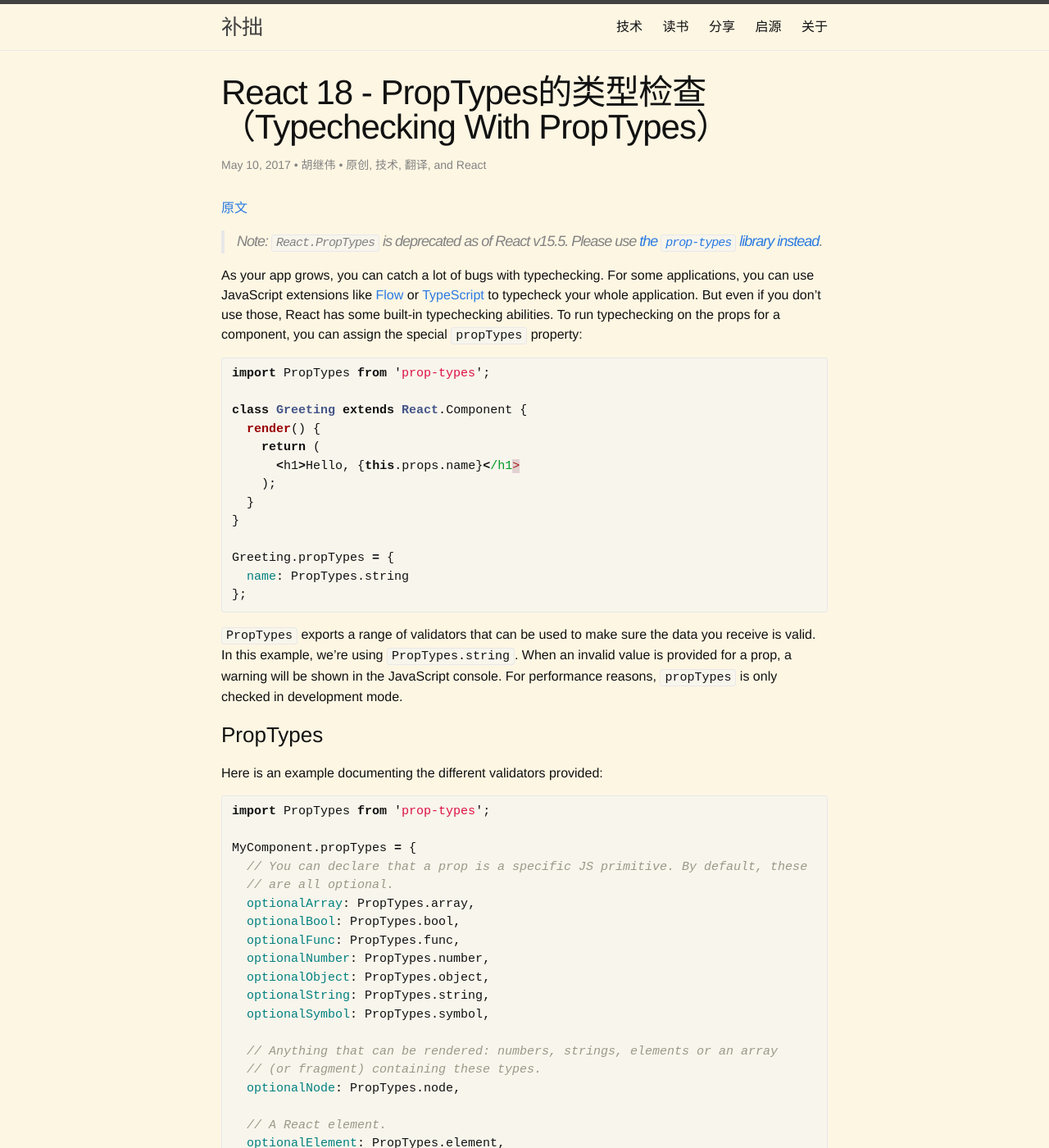
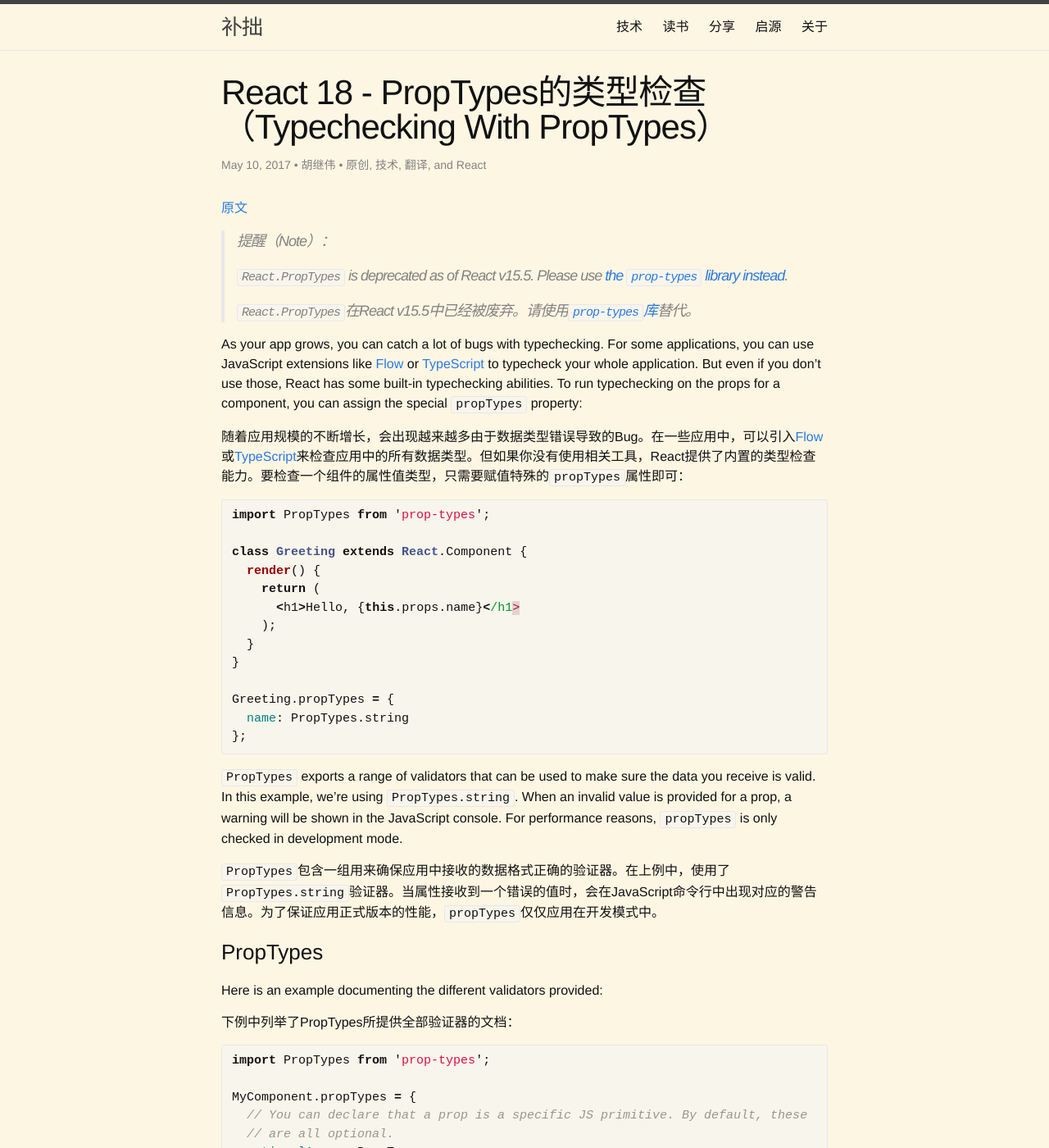
Before and after one commit to testudy/testudy.github.io, a Jekyll site: the page built from tech/_posts/2017-05-10-react-18-typechecking-with-proptypes.md, in a window 1280 px wide and 1400 px high. Shown: the whole window at 82% size. Built offline with Jekyll 4.4.1, drawn with Linux system fonts in a browser that asks for light colours; comment, search, counter and statistics services are not loaded; some of the changed text lies outside the part shown.

Commit message:
学习Typechecking With PropTypes

````diff
--- a/tech/_posts/2017-05-10-react-18-typechecking-with-proptypes.md
+++ b/tech/_posts/2017-05-10-react-18-typechecking-with-proptypes.md
@@ -6,10 +6,15 @@ tags: 原创 技术 翻译 React
 
 [原文](https://facebook.github.io/react/docs/typechecking-with-proptypes.html)
 
-> Note:
+> 提醒（Note）：
+>
 > `React.PropTypes` is deprecated as of React v15.5. Please use [the `prop-types` library instead](https://www.npmjs.com/package/prop-types).
+>
+> `React.PropTypes`在React v15.5中已经被废弃。请使用[`prop-types`库](https://www.npmjs.com/package/prop-types)替代。
 
 As your app grows, you can catch a lot of bugs with typechecking. For some applications, you can use JavaScript extensions like [Flow](https://flowtype.org/) or [TypeScript](https://www.typescriptlang.org/) to typecheck your whole application. But even if you don't use those, React has some built-in typechecking abilities. To run typechecking on the props for a component, you can assign the special `propTypes` property:
+
+随着应用规模的不断增长，会出现越来越多由于数据类型错误导致的Bug。在一些应用中，可以引入[Flow](https://flowtype.org/)或[TypeScript](https://www.typescriptlang.org/)来检查应用中的所有数据类型。但如果你没有使用相关工具，React提供了内置的类型检查能力。要检查一个组件的属性值类型，只需要赋值特殊的`propTypes`属性即可：
 
 ```javascript
 import PropTypes from 'prop-types';
@@ -29,9 +34,13 @@ Greeting.propTypes = {
 
 `PropTypes` exports a range of validators that can be used to make sure the data you receive is valid. In this example, we're using `PropTypes.string`. When an invalid value is provided for a prop, a warning will be shown in the JavaScript console. For performance reasons, `propTypes` is only checked in development mode.
 
+`PropTypes`包含一组用来确保应用中接收的数据格式正确的验证器。在上例中，使用了`PropTypes.string`验证器。当属性接收到一个错误的值时，会在JavaScript命令行中出现对应的警告信息。为了保证应用正式版本的性能，`propTypes`仅仅应用在开发模式中。
+
 ### PropTypes
 
 Here is an example documenting the different validators provided:
+
+下例中列举了PropTypes所提供全部验证器的文档：
 
 ```javascript
 import PropTypes from 'prop-types';
@@ -116,9 +125,11 @@ MyComponent.propTypes = {
 };
 ```
 
-### Requiring Single Child
+### 要求单一子元素（Requiring Single Child）
 
 With `PropTypes.element` you can specify that only a single child can be passed to a component as children.
+
+可以使用`PropTypes.element`验证器来确保单一子元素传给组件的children属性：
 
 ```javascript
 import PropTypes from 'prop-types';
@@ -140,9 +151,11 @@ MyComponent.propTypes = {
 };
 ```
 
-### Default Prop Values
+### 默认属性值（Default Prop Values）
 
 You can define default values for your `props` by assigning to the special `defaultProps` property:
+
+可以给特殊的`defaultProps`属性赋值，来为组件的`props`属性提供默认值：
 
 ```javascript
 class Greeting extends React.Component {
@@ -166,3 +179,5 @@ ReactDOM.render(
 ```
 
 The `defaultProps` will be used to ensure that `this.props.name` will have a value if it was not specified by the parent component. The `propTypes` typechecking happens after `defaultProps` are resolved, so typechecking will also apply to the `defaultProps`.
+
+在上例中，`defaultProps`用来确保`this.props.name`不会为空，即使其父组件并没有传递。`propTypes`定义的类型检查在`defaultProps`之后调用，所以类型检查也对`defaultProps`生效。
````
